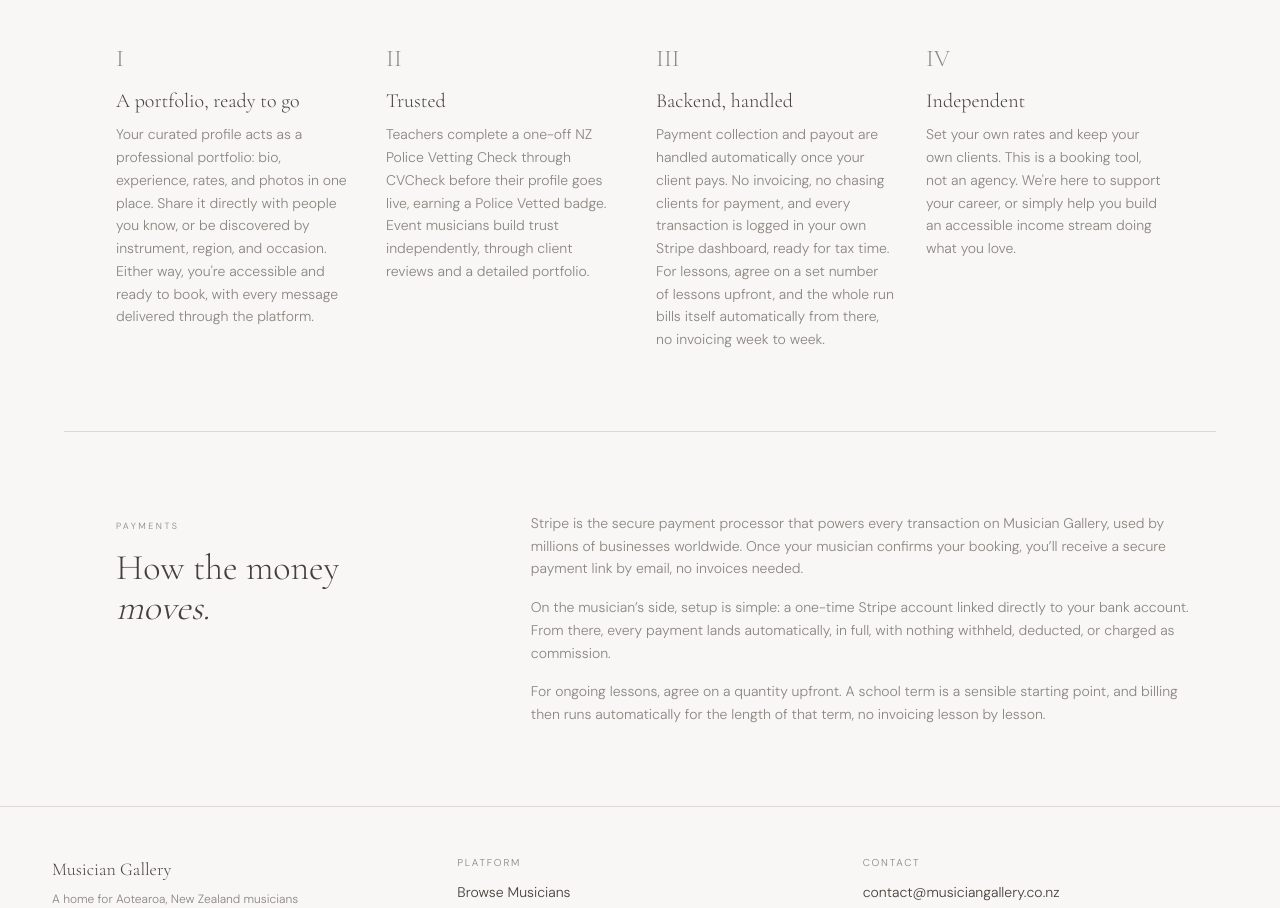
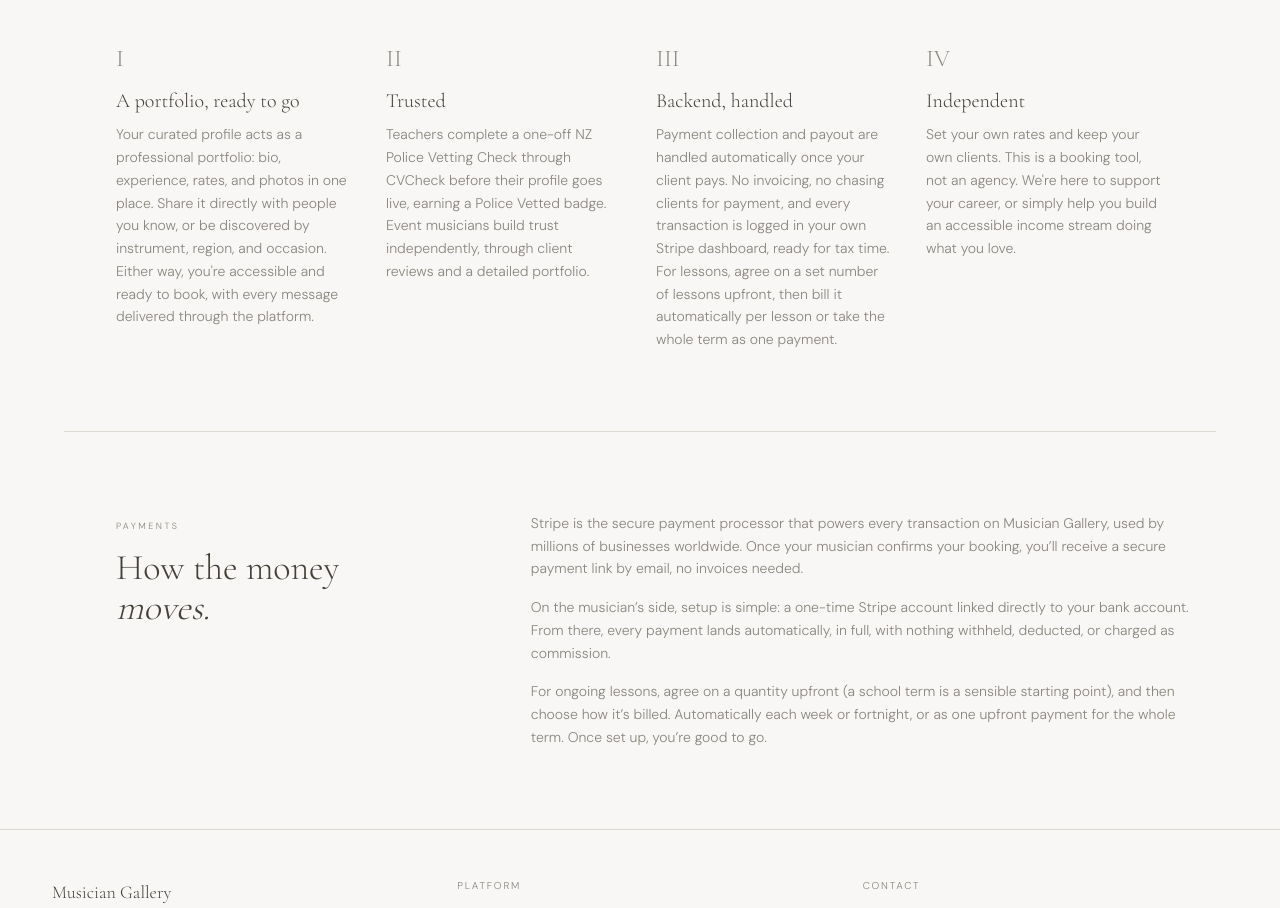
Before and after one commit to musiciangallery/Musician-Gallery, a Next.js app: page /about in a window 1280 px wide. Shown: the part 1880-2788 px from the top of the page. Built offline with nearby package versions, Linux system fonts and the light colour scheme.

Commit message:
Update page.tsx

```diff
--- a/src/app/about/page.tsx
+++ b/src/app/about/page.tsx
@@ -20,7 +20,7 @@ const clientSteps = [
   {
     n: "III",
     t: "Pay securely, once confirmed",
-    b: "You and your musician or teacher confirm the details that matter: set list or lesson structure, capability, availability, and rate. Once your musician confirms, your booking is secured with a payment link sent directly to your email. For lessons, agree on a set number of sessions together. A full term is a good amount to start with, and payments then run automatically for that whole term.",
+    b: "You and your musician or teacher confirm the details that matter: set list or lesson structure, capability, availability, and rate. Once your musician confirms, your booking is secured with a payment link sent directly to your email. For lessons, agree on a set number of sessions together. A full term is a good amount to start with, and choose whether that's billed per lesson or paid upfront in one go.",
   },
   {
     n: "IV",
@@ -43,7 +43,7 @@ const musicianPillars = [
   {
     n: "III",
     t: "Backend, handled",
-    b: "Payment collection and payout are handled automatically once your client pays. No invoicing, no chasing clients for payment, and every transaction is logged in your own Stripe dashboard, ready for tax time. For lessons, agree on a set number of lessons upfront, and the whole run bills itself automatically from there, no invoicing week to week.",
+    b: "Payment collection and payout are handled automatically once your client pays. No invoicing, no chasing clients for payment, and every transaction is logged in your own Stripe dashboard, ready for tax time. For lessons, agree on a set number of lessons upfront, then bill it automatically per lesson or take the whole term as one payment.",
   },
   {
     n: "IV",
@@ -196,10 +196,11 @@ export default function AboutPage() {
             nothing withheld, deducted, or charged as commission.
           </p>
           <p className="text-sm text-mid leading-relaxed">
-            For ongoing lessons, agree on a quantity upfront. A school
-            term is a sensible starting point, and billing then runs
-            automatically for the length of that term, no invoicing
-            lesson by lesson.
+            For ongoing lessons, agree on a quantity upfront (a school
+            term is a sensible starting point), and then choose how
+            it&rsquo;s billed. Automatically each week or fortnight, or
+            as one upfront payment for the whole term. Once set up,
+            you&rsquo;re good to go.
           </p>
         </div>
       </section>
```
